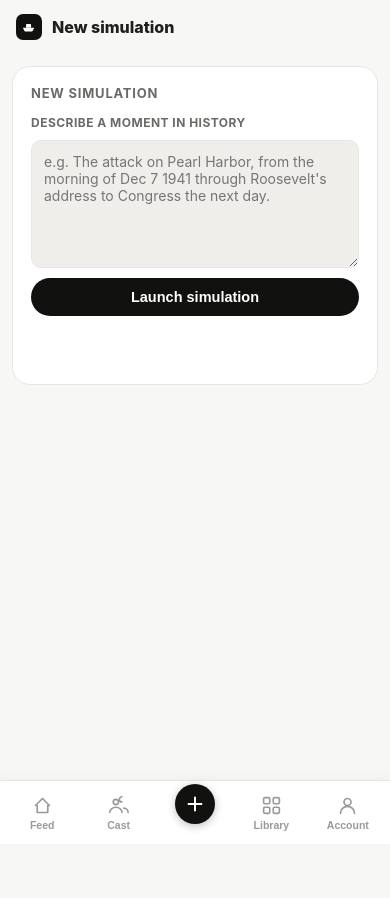
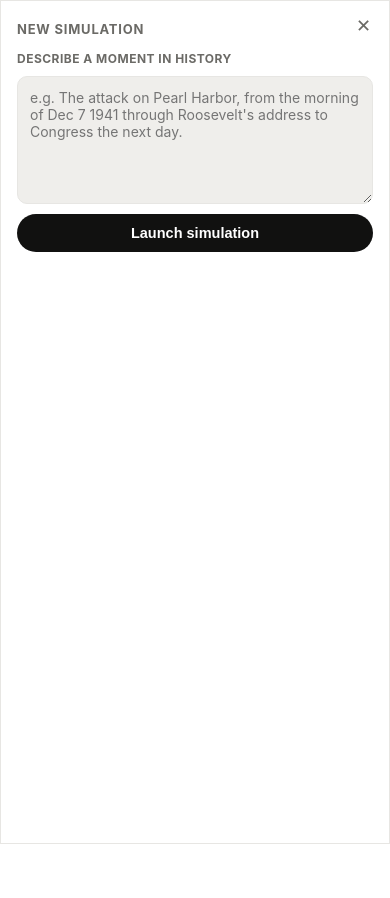
Before and after one commit to Local-host-projects/ARK, a FastAPI app: page / in a window 390 px wide. After the commit the page ends 844 px from the top, so only its background shows below. Run offline with FastAPI, Linux system fonts and the light colour scheme; the visitor is signed in with stand-in values (Sample User, id 1); data comes from the database, SQL or seed files in the repository; data that the repository does not hold is empty.

Commit message:
'major_changes'

```diff
--- a/app/static/app.js
+++ b/app/static/app.js
@@ -572,16 +572,24 @@ document.addEventListener("click", (e) => {
   if (agentTarget) openProfile(agentTarget.dataset.agentId);
 });
 
-// ---- mobile page router (bottom tab bar) --------------------------------
-// Desktop shows all [data-page] sections at once (the 3-column layout);
-// below 980px only one is visible at a time, toggled by the bottom nav.
-// closeDrawers() is kept as a no-op alias so older call sites (connect(),
-// composer submit, sim-list clicks) don't need to change — it now just
-// means "return to the feed page" on mobile.
+// ---- mobile page router (bottom tab bar: Feed / Cast / Library / Account)
+// Desktop shows all .page sections at once (the 3-column layout); below
+// 980px only one is visible at a time, toggled by the bottom nav.
+//
+// The composer ("New") is DELIBERATELY NOT part of this system — it uses
+// the same simple, already-proven overlay pattern as the profile and
+// portal overlays (a .visible class toggle on a fixed-position panel)
+// instead of the page-router. This is a deliberate reliability choice:
+// the page-router has a sharper edge (every page container AND every nav
+// button share the routing data-page attribute, so a selector that isn't
+// scoped carefully enough can accidentally hide nav buttons themselves),
+// and the composer is the single most important control in the app — it
+// gets the simpler, harder-to-break mechanism on purpose.
 
-const PAGE_TITLES = { feed: "Feed", cast: "Cast", new: "New simulation", library: "Library", account: "Account" };
+const PAGE_TITLES = { feed: "Feed", cast: "Cast", library: "Library", account: "Account" };
 const mobileTopbarTitle = document.getElementById("mobileTopbarTitle");
 const bottomNavEl = document.getElementById("bottomNav");
+const composerSection = document.getElementById("composerSection");
 
 function isMobileLayout() {
   return window.innerWidth <= 980;
@@ -592,28 +600,43 @@ function showPage(name) {
   document.querySelectorAll(".page").forEach((el) => {
     el.classList.toggle("page-active", el.dataset.page === name);
   });
-  bottomNavEl.querySelectorAll(".nav-btn").forEach((b) => {
+  bottomNavEl.querySelectorAll(".nav-btn[data-page]").forEach((b) => {
     b.classList.toggle("active", b.dataset.page === name);
   });
   if (mobileTopbarTitle) mobileTopbarTitle.textContent = PAGE_TITLES[name] || "Ark";
   window.scrollTo({ top: 0, behavior: "instant" in window ? "instant" : "auto" });
 }
 
-bottomNavEl.querySelectorAll(".nav-btn").forEach((btn) => {
+bottomNavEl.querySelectorAll(".nav-btn[data-page]").forEach((btn) => {
   btn.addEventListener("click", () => showPage(btn.dataset.page));
 });
 
+function openComposer() {
+  composerSection.classList.add("composer-open");
+  document.getElementById("navNewBtn").classList.add("active");
+}
+
+function closeComposerOverlay() {
+  composerSection.classList.remove("composer-open");
+  document.getElementById("navNewBtn").classList.remove("active");
+}
+
+document.getElementById("navNewBtn").addEventListener("click", openComposer);
+document.getElementById("closeComposer").addEventListener("click", closeComposerOverlay);
+
 const emptyStateCta = document.getElementById("emptyStateCta");
-if (emptyStateCta) emptyStateCta.addEventListener("click", () => showPage("new"));
+if (emptyStateCta) emptyStateCta.addEventListener("click", openComposer);
 
 function closeDrawers() {
   showPage("feed");
+  closeComposerOverlay();
 }
 
-// First-time users have nothing to look at on the Feed page — land them
-// straight on the composer instead. Returning users with past simulations
-// land on Feed as before.
-showPage(simListEl.children.length > 0 ? "feed" : "new");
+// First-time users have nothing to look at on the Feed page — open the
+// composer directly instead of leaving them on an empty feed with no
+// obvious next step. Returning users with past simulations land on Feed.
+showPage("feed");
+if (isMobileLayout() && simListEl.children.length === 0) openComposer();
 
 // ---- composer submit -------------------------------------------------
 
--- a/app/static/style.css
+++ b/app/static/style.css
@@ -138,6 +138,9 @@ input:focus-visible,
   margin: 0 0 14px;
   font-weight: 700;
 }
+
+#composerSection { position: relative; }
+.composer-close { display: none; position: absolute; top: 10px; right: 10px; }
 
 /* ---------------------------------------------------------------------- */
 /* Mobile topbar                                                           */
@@ -677,6 +680,24 @@ input:focus-visible,
   .page.page-active { display: block; }
 
   .side-page { box-shadow: none; }
+
+  /* Composer: hidden off-screen by default, slides up as a full-screen
+     overlay when .composer-open is toggled by app.js. Deliberately a
+     simple fixed-position + class-toggle, not part of the .page system —
+     see the comment above openComposer() in app.js for why. */
+  #composerSection {
+    position: fixed;
+    inset: 0;
+    z-index: 55;
+    border-radius: 0;
+    overflow-y: auto;
+    transform: translateY(100%);
+    transition: transform 0.25s ease;
+    padding: 20px 16px calc(20px + env(safe-area-inset-bottom));
+  }
+
+  #composerSection.composer-open { transform: translateY(0); }
+  .composer-close { display: block; }
 }
 
 @media (prefers-reduced-motion: reduce) {
--- a/app/templates/index.html
+++ b/app/templates/index.html
@@ -33,7 +33,8 @@
       <p class="brand-tag">History, as it would have trended.</p>
     </div>
 
-    <section data-page="new" class="side-page page">
+    <section id="composerSection" class="side-page">
+      <button type="button" class="icon-btn composer-close" id="closeComposer" aria-label="Close">✕</button>
       <h3 class="side-page-title">New simulation</h3>
       <form id="composer" class="composer">
         <label for="prompt">Describe a moment in history</label>
@@ -126,7 +127,7 @@
     <svg viewBox="0 0 24 24"><circle cx="9" cy="8" r="3"/><path d="M2 20c0-3.3 3-6 7-6s7 2.7 7 6M16 8a3 3 0 1 1 0-6M23 20c0-2.8-2.2-5-5-5"/></svg>
     <span>Cast</span>
   </button>
-  <button type="button" class="nav-btn nav-fab" data-page="new" aria-label="New simulation">
+  <button type="button" class="nav-btn nav-fab" id="navNewBtn" aria-label="New simulation">
     <svg viewBox="0 0 24 24"><path d="M12 5v14M5 12h14"/></svg>
   </button>
   <button type="button" class="nav-btn" data-page="library" aria-label="Library">
```
Also changed, not shown: app/config.py (+15 -3 lines), app/llm_router.py (+21 -0 lines), 1 other file.
